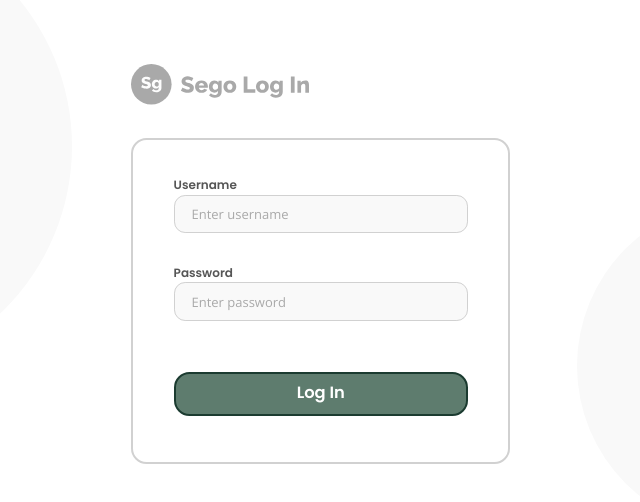
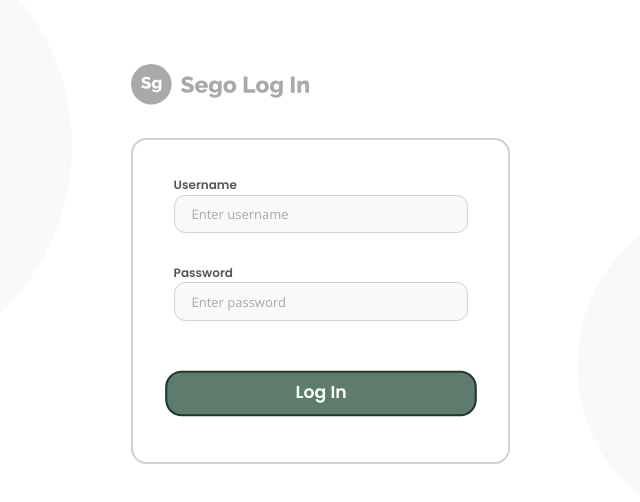
Before and after one commit to Albeiromr/Frontend-admin-dashboard, a React (Create React App) app: page / in a window 1280 px wide. In both pictures the pointer is over the button "Log In". Shown: the top 502 px of the page, without its empty margins (319-959 px from the left). Built offline with nearby package versions, Linux system fonts and the light colour scheme; no server answers.

Commit message:
Add transition to loginpage button

```diff
--- a/src/routes/Admin login/1025px-1920px.scss
+++ b/src/routes/Admin login/1025px-1920px.scss
@@ -106,6 +106,13 @@
       position: absolute;
       top: 72.142%;
       left: 10.838%;
+      cursor: Pointer;
+      transition: all .2s ease;
+    }
+
+    &__submit-button:hover {
+      transform: scale(106%);
+      transition: all .2s ease;
     }
 
     &__label {
```
